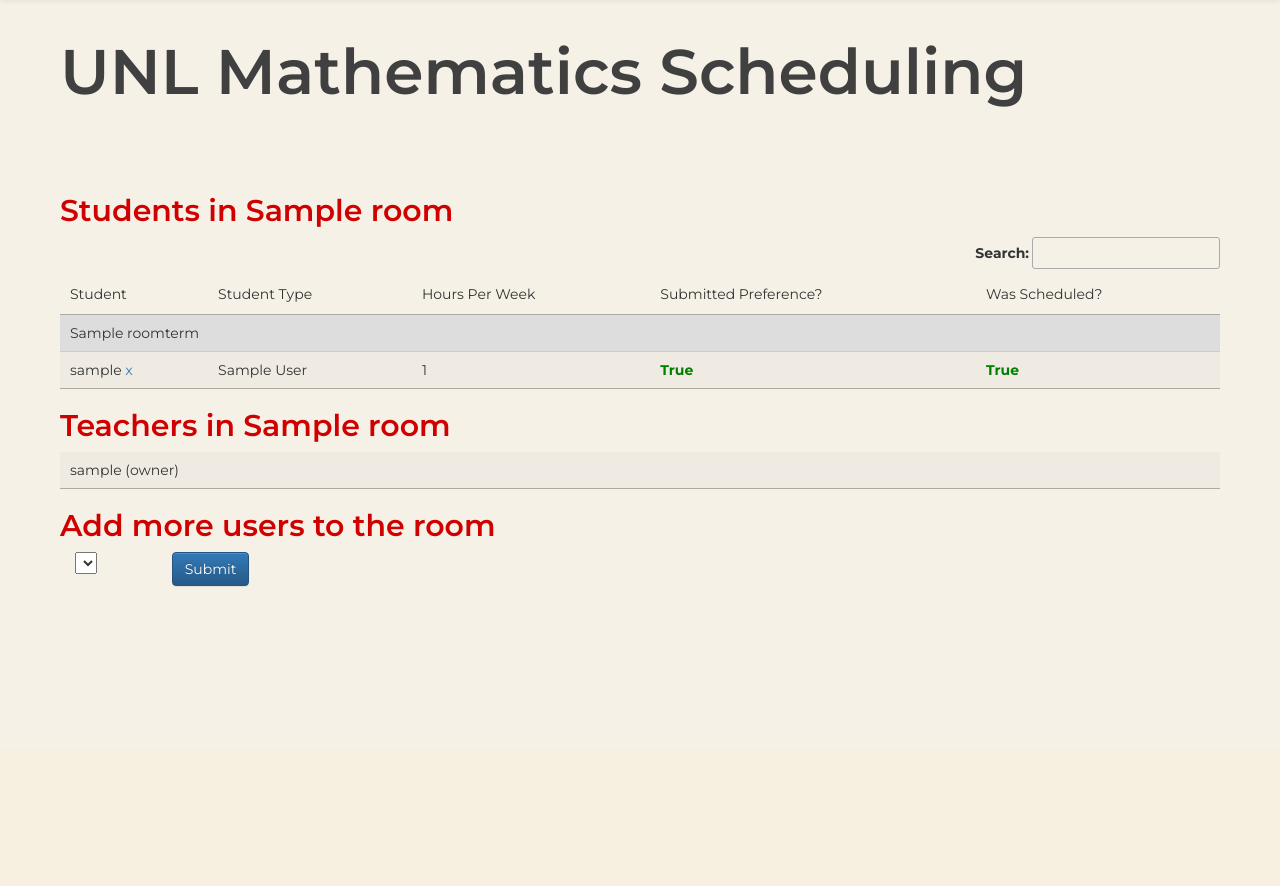
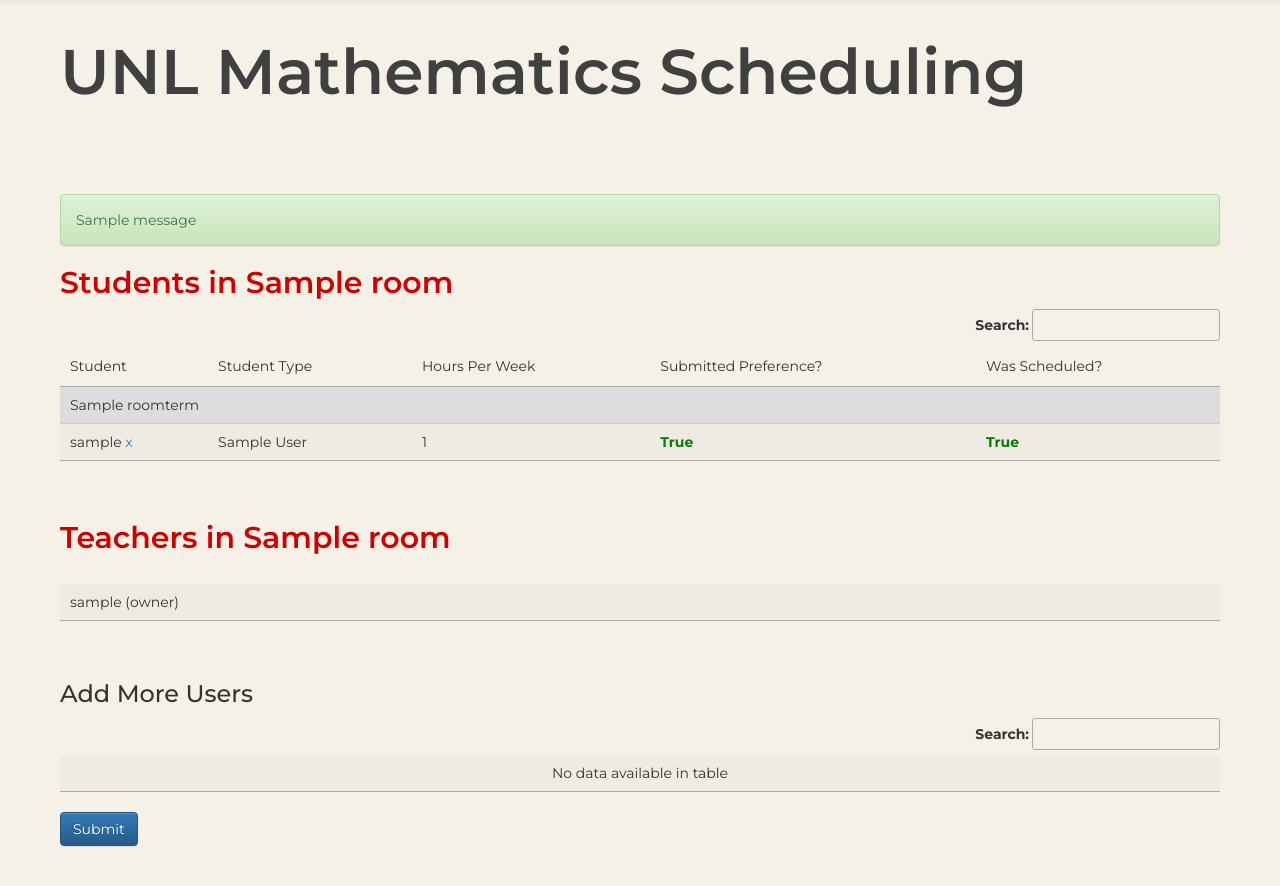
Before and after one commit to laurel-thomson/UNLScheduling, a Django app: page /scheduling/teachers/1/users in a window 1280 px wide. Shown: the part 51-937 px from the top of the page. Before the commit the page ends 638 px from the top, so only its background shows below. Run offline with Django 3.2, Linux system fonts and the light colour scheme; a user stored in the database is signed in; tables that the repository leaves empty hold one stand-in row (values such as "Sample post"); one stand-in notice (Sample message) is shown; lists and menus that the app fills with data are empty; some libraries are stand-ins or nearby versions.

Commit message:
Creating a datatable that allows the room owner to add users to the room

```diff
--- a/mysite/scheduling/templates/scheduling/teachers/user_list.html
+++ b/mysite/scheduling/templates/scheduling/teachers/user_list.html
@@ -5,8 +5,13 @@
 {% block term_link %}<li><a href="{% url 'teachers:term_list' room.id %}">Terms</a></li>{% endblock %}
 {% block user_link %}<li class="active"><a href="{% url 'teachers:user_list' room.id %}">Users</a></li>{% endblock %}
 
+{% block content %}
 
-{% block content %}
+{% if messages %}
+    {% for message in messages %}
+        <div class="alert {% if message.tags %}alert-{{ message.tags }}{% endif %}" role="alert">{{ message }}</div>
+    {% endfor %}
+{% endif %}
 
 <h2>Students in {{room.name}}</h2>
 
@@ -52,8 +57,10 @@
     {% endfor %}
     </tbody>
 </table>
+<br><br>
 
 <h2>Teachers in {{room.name}}</h2>
+<br>
 
 <table class="display nowrap nongroup">
     <thead style="display:none;">
@@ -77,26 +84,47 @@
     {% endfor %}
     </tbody>
 </table>
+<br><br>
 
+{% if user.id == room.owner.id %}
 
-<h2>Add more users to the room</h2>
+<h3>Add More Users</h3>
 
-{% load crispy_forms_tags %}
-<form action="" method="POST">
+    {% load crispy_forms_tags %}
+    <form action="{% url 'teachers:add_users_to_room' room.id %}" method="POST">
     {% csrf_token %}
-    <div class="form-row">
-        <div class="form-group col-md-1 mb-0">
-            <select name="users">
+        <table class="display nowrap group">
+            <thead style="display:none;">
+                <tr>
+                    <td>User Type</td>
+                    <td>User Name</td>
+                </tr>
+            </thead>
+            <tbody>
                 {% for user in unprivileged_users %}
-                    <option value="{{user.id}}">{{user.username}}</option>
+                    <tr>
+                        <td>
+                            {% if user.is_student %}
+                                Students
+                            {% else %}
+                                Teachers
+                            {% endif %}
+                        </td>
+                        <td>
+                            <label for="{{user.id}}">{{user}}</label>
+                            <input type="checkbox" name="{{user.id}}" id="{{user.id}}">
+                        </td>
+                    </tr>
                 {% endfor %}
-            </select>
-        </div>
-        <div class="form-group col-md-1 mb-0">
-            <input type="submit" value="Submit" class="btn btn-primary">
-        </div>
-    </div>
-</form>
+            </tbody>
+        </table>
+        <br>
+    <input type="submit" value="Submit" class="btn btn-primary">
+    </form>
+
+    <br><br>
+
+{% endif %}
 
 {% load static %}
 <script type="text/javascript" src="{% static 'js/table_grouping.js' %}"></script>
--- a/mysite/scheduling/urls.py
+++ b/mysite/scheduling/urls.py
@@ -17,6 +17,7 @@ urlpatterns = [
         path('<int:room_id>/create_term/', teachers.create_term, name='create_term'),
         path('<int:room_id>/', teachers.term_list, name='term_list'),
         path('<int:room_id>/users', teachers.user_list, name='user_list'),
+        path('<int:room_id>/add_users_to_room', teachers.add_users_to_room, name='add_users_to_room'),
         path('<int:room_id>/<int:term_id>/add_time_slot', teachers.add_time_slot, name='add_time_slot'),
         path('<int:room_id>/<int:term_id>/import_time_slots_file', teachers.import_time_slots_file, name='import_time_slots_file'),
         path('<int:room_id>/<int:term_id>/<int:slot_id>/delete_slot', teachers.delete_time_slot, name='delete_time_slot'),
--- a/mysite/scheduling/views/teachers.py
+++ b/mysite/scheduling/views/teachers.py
@@ -60,30 +60,40 @@ def create_term(request, room_id):
 def user_list(request, room_id):
     get_object_or_404(RoomPrivilege, user_id=request.user.id, room_id=room_id)
     room = get_object_or_404(Room, pk=room_id)
+    students = User.objects.filter(roomprivilege__room_id = room_id, is_student = True)
+    teachers = User.objects.filter(roomprivilege__room_id = room.id, is_teacher = True)
+    unprivileged_users = User.objects.exclude(roomprivilege__room_id = room_id).exclude(is_superuser = True).order_by("is_student")
+    terms = room.roomterm_set.all()
 
+    student_data = {}
+    for term in terms:
+        student_data[term] = {}
+        for user in students:
+            student_data[term][user] = {}
+            student_data[term][user]["submitted_preferences"] = SchedulePreference.objects.filter(user_id = user.id, time_slot_id__room_term_id = term.id).exists()
+            student_data[term][user]["was_scheduled"] = ScheduledUser.objects.filter(user_id = user.id, time_slot_id__room_term_id = term.id).exists()
+            student_data[term][user]["student_type"] = get_object_or_404(Student, pk = user.id).student_type
+            if ScheduleRequirement.objects.filter(room_id = room.id, student_type = student_data[term][user]["student_type"].id).exists():
+                student_data[term][user]["minimum_slots"] = get_object_or_404(ScheduleRequirement, room_id = room.id, student_type = student_data[term][user]["student_type"].id)
+    return render(request, 'scheduling/teachers/user_list.html', {'room': room, 'unprivileged_users': unprivileged_users, 'student_data': student_data, 'teachers': teachers})
+
+@login_required
+@teacher_required
+def add_users_to_room(request, room_id):
+    get_object_or_404(RoomPrivilege, user_id=request.user.id, room_id=room_id)
     if request.method == 'POST':
-        user_id = request.POST.get('users')
-        user = get_object_or_404(User, pk=user_id)
-        privilege = RoomPrivilege(user_id = user, room_id=room, privilege_level = 1)
-        privilege.save()
-        return HttpResponseRedirect('')
-    else:
-        students = User.objects.filter(roomprivilege__room_id = room_id, is_student = True)
-        teachers = User.objects.filter(roomprivilege__room_id = room.id, is_teacher = True)
+        logger.error("POST = {}".format(request.POST))
         unprivileged_users = User.objects.exclude(roomprivilege__room_id = room_id).exclude(is_superuser = True)
-        terms = room.roomterm_set.all()
-
-        student_data = {}
-        for term in terms:
-            student_data[term] = {}
-            for user in students:
-                student_data[term][user] = {}
-                student_data[term][user]["submitted_preferences"] = SchedulePreference.objects.filter(user_id = user.id, time_slot_id__room_term_id = term.id).exists()
-                student_data[term][user]["was_scheduled"] = ScheduledUser.objects.filter(user_id = user.id, time_slot_id__room_term_id = term.id).exists()
-                student_data[term][user]["student_type"] = get_object_or_404(Student, pk = user.id).student_type
-                if ScheduleRequirement.objects.filter(room_id = room.id, student_type = student_data[term][user]["student_type"].id).exists():
-                    student_data[term][user]["minimum_slots"] = get_object_or_404(ScheduleRequirement, room_id = room.id, student_type = student_data[term][user]["student_type"].id)
-        return render(request, 'scheduling/teachers/user_list.html', {'room': room, 'unprivileged_users': unprivileged_users, 'student_data': student_data, 'teachers': teachers})
+        logger.error("unprivileged users = {}".format(unprivileged_users))
+        for user in unprivileged_users:
+            logger.error("user id = {}".format(user.id))
+            if request.POST.get(str(user.id)) == 'on':
+                logger.error("equals")
+                room = get_object_or_404(Room, pk=room_id)
+                privilege = RoomPrivilege(user_id = user, room_id=room)
+                privilege.save()
+        messages.success(request, "Users successfully added.")
+        return redirect('/scheduling/teachers/{}/users'.format(room_id))
 
 @login_required
 @teacher_required
@@ -221,6 +231,7 @@ def delete_term(request, room_id, term_id):
 def remove_user(request, room_id, user_id):
     privilege = get_object_or_404(RoomPrivilege, room_id=room_id, user_id=user_id)
     privilege.delete()
+    messages.success(request, "User successfully removed from room")
     return redirect('/scheduling/teachers/{}/users'.format(room_id))
 
 @login_required
```
